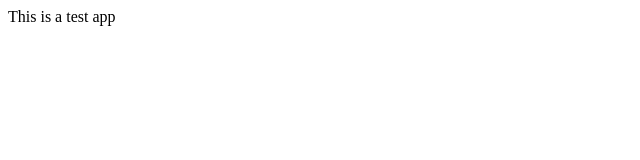
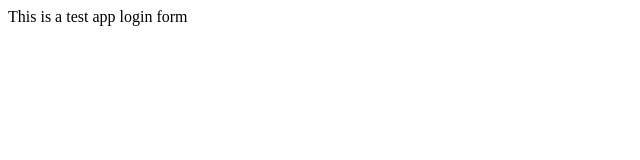
Before and after one commit to Stevennagle/GitTest2, a plain HTML site: page index.html in a window 1280 px wide. Shown: the full height of the page, 0-640 px from the left. Drawn offline with Linux system fonts and the light colour scheme.

Commit message:
login form updates

```diff
--- /dev/null
+++ b/dir2/app2.js
@@ -0,0 +1 @@
+console.log('Test app2');
--- a/index.html
+++ b/index.html
@@ -5,5 +5,6 @@
 	</head>
 	<body>
 		This is a test app
+		login form
 	</body>
 </html>
```
Also changed, not shown: login.html (added, +1 -0 lines), log.txt (added).
